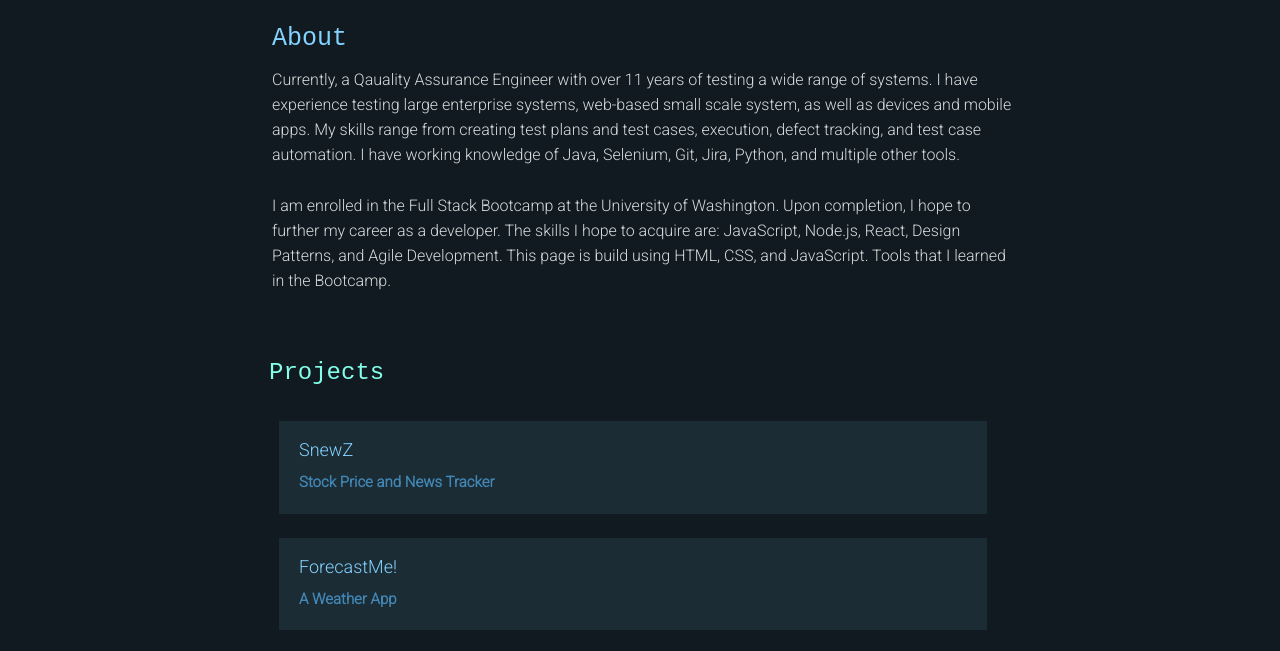
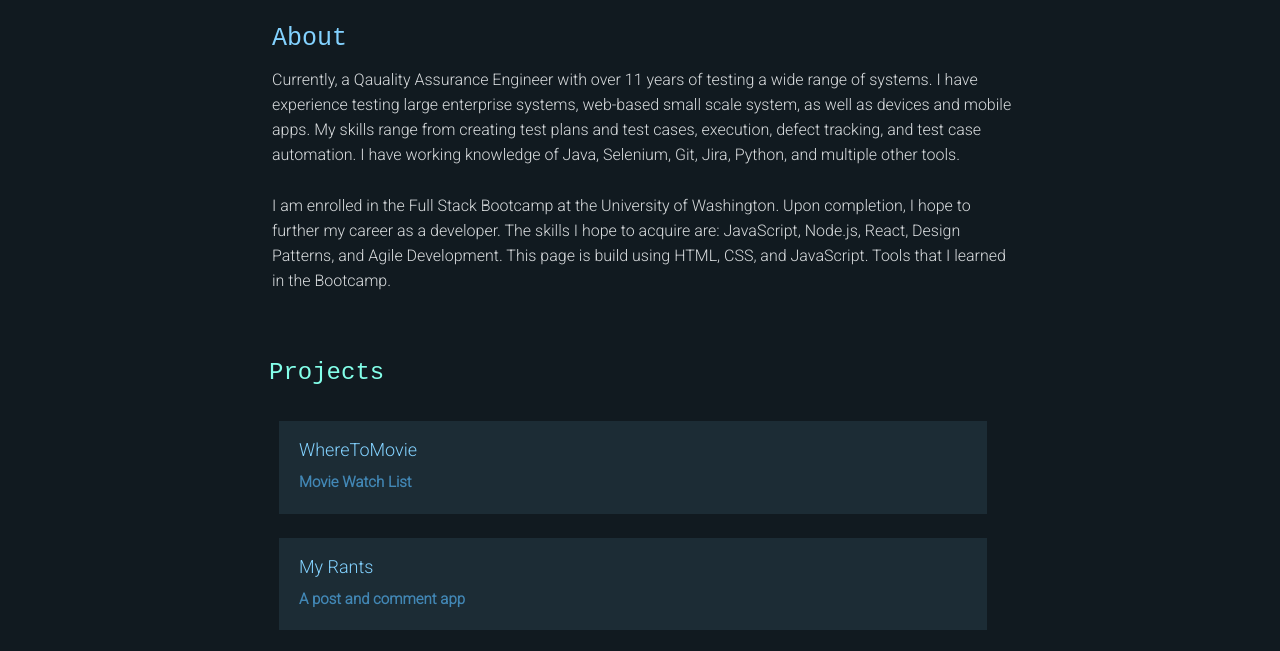
Before and after one commit to rashir01/portfolio, a plain HTML site: page index.html in a window 1280 px wide. Shown: the part 274-925 px from the top of the page. Drawn offline with Linux system fonts and the light colour scheme.

Commit message:
updated portfolio with new projects

```diff
--- a/index.html
+++ b/index.html
@@ -60,8 +60,33 @@
     <div id="projects" class="projects">
       <div class="container flex">
         <h2>Projects</h2>
-
-        <div class="card project1">
+        <div class="card project2">
+          <div class="collapsible">
+            <h3>WhereToMovie</h3>
+            <h4>Movie Watch List</h4>
+          </div>
+          <div class="content">
+            <p>This is an app that let's a user create a movie watch list. Users can search for a movie, and if found will be able to add it to their watch list. The app will provide links on where this movie is currently being streamed.</p>
+            <p><a href="https://wheretomovie.herokuapp.com/" target="_blank">Deployed Project</a></p>
+            <p><a href="https://github.com/egraham96/Where-to-Watch#readme" target="_blank">Project Repo</a></p>
+            <img src="./assets/images/wheretomoviescreenshot.png" alt="stock news screenshot">
+          </div>
+        </div>
+        <br>
+        <div class="card project2">
+          <div class="collapsible">
+            <h3>My Rants</h3>
+            <h4>A post and comment app</h4>
+          </div>
+          <div class="content">
+            <p>A tool web app where users can post about anything. Other users are also able to view and comment on the posts if they have an account created.</p>
+            <p><a href="https://myrants.herokuapp.com/" target="_blank">Deployed Project</a></p>
+            <p><a href="https://github.com/rashir01/myrants" target="_blank">Project Repo</a></p>
+            <img src="./assets/images/myrantsscreenshot.png" alt="stock news screenshot">
+          </div>
+        </div>
+        <br>
+        <div class="card project2">
           <div class="collapsible">
             <h3>SnewZ</h3>
             <h4>Stock Price and News Tracker</h4>
```
Also changed, not shown: assets/images/myrantsscreenshot.png (added), 1 other file.
